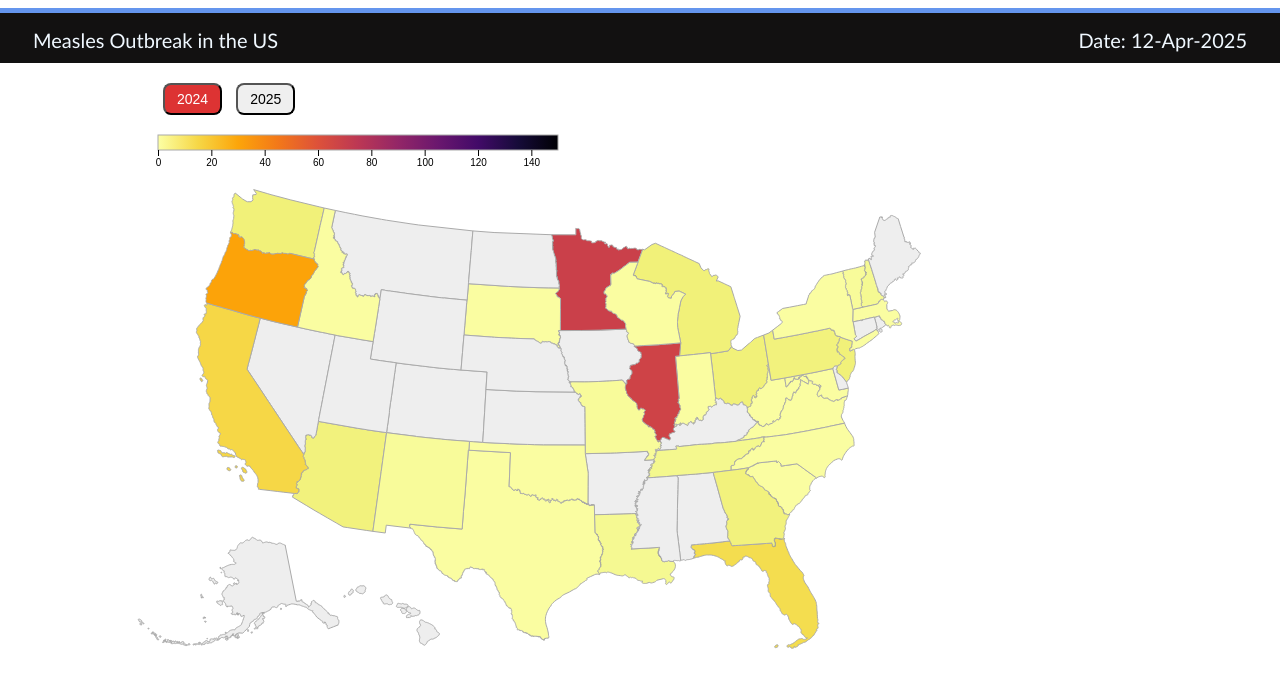
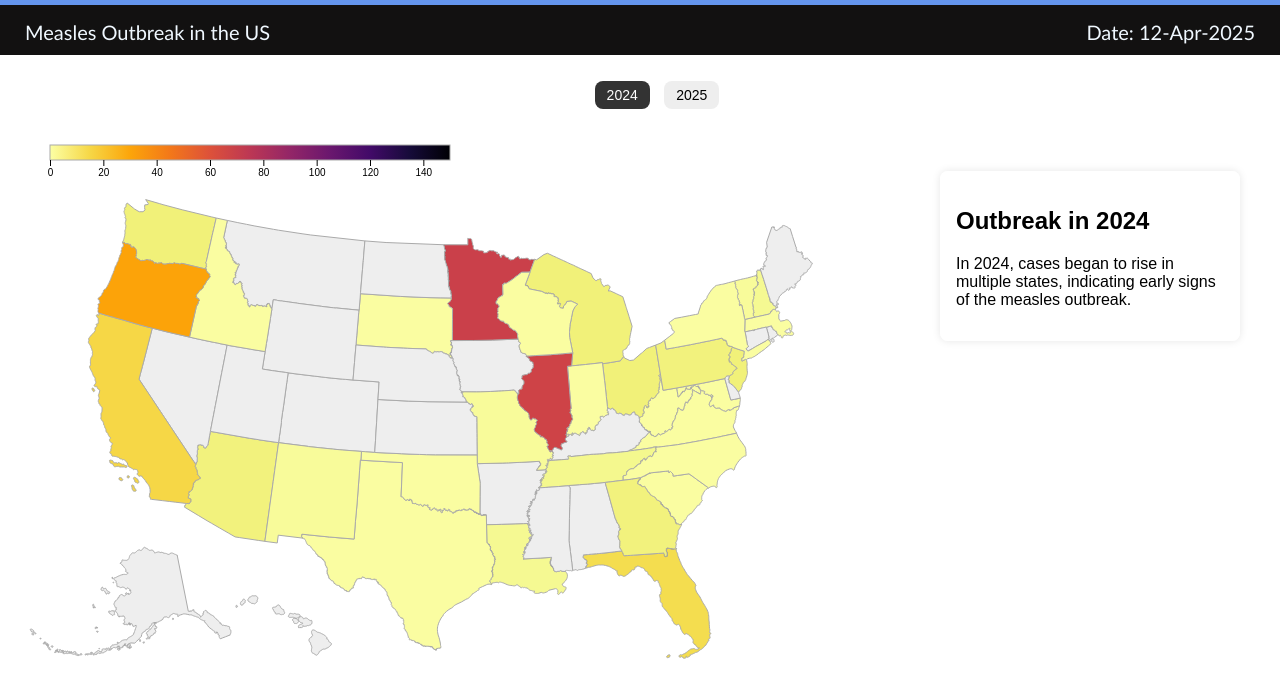
Before and after one commit to webpagearshi/Measles-Outbreak-in-US---2025, a plain HTML site: page index.html in a window 1280 px wide. Drawn offline with nearby package versions, Linux system fonts and the light colour scheme.

Commit message:
added scrolling text

```diff
--- a/index.html
+++ b/index.html
@@ -23,12 +23,31 @@
                     <button type="button" data-year="2024" class="active">
                         2024
                     </button>
-                    <button type="button" data-year="2025">
-                        2025
-                    </button>
+                    <button type="button" data-year="2025">2025</button>
                 </div>
                 <div id="map-holder"></div>
                 <div id="tooltip"></div>
+                <div class="scroll-text-container">
+                    <div
+                        class="scroll-text"
+                        data-year="2024"
+                        style="display: block"
+                    >
+                        <h2>Outbreak in 2024</h2>
+                        <p>
+                            In 2024, cases began to rise in multiple states,
+                            indicating early signs of the measles outbreak.
+                        </p>
+                    </div>
+                    <div class="scroll-text" data-year="2025">
+                        <h2>Escalation in 2025</h2>
+                        <p>
+                            By 2025, the outbreak had intensified, impacting a
+                            broader population and revealing gaps in
+                            vaccination.
+                        </p>
+                    </div>
+                </div>
             </section>
         </main>
     </body>
--- a/main.js
+++ b/main.js
@@ -19,8 +19,10 @@ function main() {
         .attr("width", width)
         .attr("height", height)
         .style("background-color", "#ffffff");
-    //style buttons
+
+    // style buttons
     d3.selectAll("#year-buttons button").style("border-radius", "8px");
+
     const projection = d3.geoAlbersUsa()
         .translate([width / 2, height / 2])
         .scale(1000);
@@ -35,10 +37,7 @@ function main() {
 
     const legendSvg = svg.append("g")
         .attr("class", "legend")
-        .attr(
-            "transform",
-            `translate(${50}, ${20})`,
-        );
+        .attr("transform", `translate(${50}, ${20})`);
 
     const defs = svg.append("defs");
 
@@ -49,14 +48,14 @@ function main() {
         .attr("y1", "0%")
         .attr("y2", "0%");
 
-    // Add gradient stops (more = smoother)
     const steps = 10;
     for (let i = 0; i <= steps; i++) {
         const t = i / steps;
         gradient.append("stop")
             .attr("offset", `${t * 100}%`)
-            .attr("stop-color", myColor(t)); // ← reversed
+            .attr("stop-color", myColor(t));
     }
+
     legendSvg.append("rect")
         .attr("width", legendWidth)
         .attr("height", legendHeight)
@@ -64,7 +63,7 @@ function main() {
         .attr("stroke", "#aaa");
 
     const legendScale = d3.scaleLinear()
-        .domain([0, 150]) // reversed to match the scale
+        .domain([0, 150])
         .range([0, legendWidth]);
 
     const legendAxis = d3.axisBottom(legendScale)
@@ -81,7 +80,6 @@ function main() {
 
     let geoData, outbreakData;
 
-    // Load both datasets once
     Promise.all([
         d3.json("us-state-boundaries.geojson"),
         d3.csv("outbreak-by-state.csv", (d) => ({
@@ -92,7 +90,8 @@ function main() {
     ]).then(([geo, data]) => {
         geoData = geo;
         outbreakData = data;
-        drawMap(2024); // initial year
+        drawMap(2024);
+        updateText(2024);
 
         // Attach event listeners to year buttons
         d3.selectAll("#year-buttons button").on("click", function () {
@@ -100,6 +99,24 @@ function main() {
             d3.selectAll("#year-buttons button").classed("active", false);
             d3.select(this).classed("active", true);
             drawMap(selectedYear);
+            updateText(selectedYear);
+        });
+
+        // Mouse wheel interaction to toggle between years
+        let currentYear = 2024;
+        window.addEventListener("wheel", function (event) {
+            if (event.deltaY > 0 && currentYear === 2024) {
+                currentYear = 2025;
+            } else if (event.deltaY < 0 && currentYear === 2025) {
+                currentYear = 2024;
+            } else {
+                return;
+            }
+            drawMap(currentYear);
+            updateText(currentYear);
+            d3.selectAll("#year-buttons button").classed("active", false);
+            d3.select(`#year-buttons button[data-year='${currentYear}']`)
+                .classed("active", true);
         });
     });
 
@@ -149,4 +166,12 @@ function main() {
                 );
             });
     }
+
+    function updateText(year) {
+        d3.selectAll(".scroll-text").style("display", "none");
+        d3.select(`.scroll-text[data-year='${year}']`).style(
+            "display",
+            "block",
+        );
+    }
 }
--- a/style.css
+++ b/style.css
@@ -37,7 +37,7 @@ span.date {
     font-size: 20px;
     margin-right: 30px;
 }
-#map {
+#map2 {
     padding-top: 10px;
     margin-left: 100px;
 }
@@ -45,6 +45,60 @@ span.date {
     fill: #d0d0d0; /*state colour */
     stroke: #2a2c39; /* state border colour */
     stroke-width: 1; /* state border width */
+}
+body {
+    margin: 0;
+    font-family: sans-serif;
+    background: #fff;
+}
+#map {
+    position: relative;
+}
+#map-holder {
+    width: 100%;
+    height: 600px;
+}
+#year-buttons {
+    text-align: center;
+    margin: 1rem;
+}
+#year-buttons button {
+    margin: 0 5px;
+    padding: 8px 14px;
+    font-size: 14px;
+    border: none;
+    background-color: #eee;
+    cursor: pointer;
+}
+#year-buttons button.active {
+    background-color: #333;
+    color: #fff;
+}
+#tooltip {
+    position: absolute;
+    background: white;
+    padding: 8px 12px;
+    border: 1px solid #ccc;
+    border-radius: 4px;
+    font-size: 13px;
+    pointer-events: none;
+    opacity: 0;
+    box-shadow: 0 2px 6px rgba(0, 0, 0, 0.15);
+}
+.scroll-text-container {
+    position: absolute;
+    top: 100px;
+    right: 40px;
+    width: 300px;
+    font-size: 16px;
+    pointer-events: none;
+}
+.scroll-text {
+    display: none;
+    background: rgba(255, 255, 255, 0.95);
+    padding: 1rem;
+    border-radius: 8px;
+    box-shadow: 0 0 8px rgba(0, 0, 0, 0.1);
 }
 #tooltip {
     position: absolute;
```
